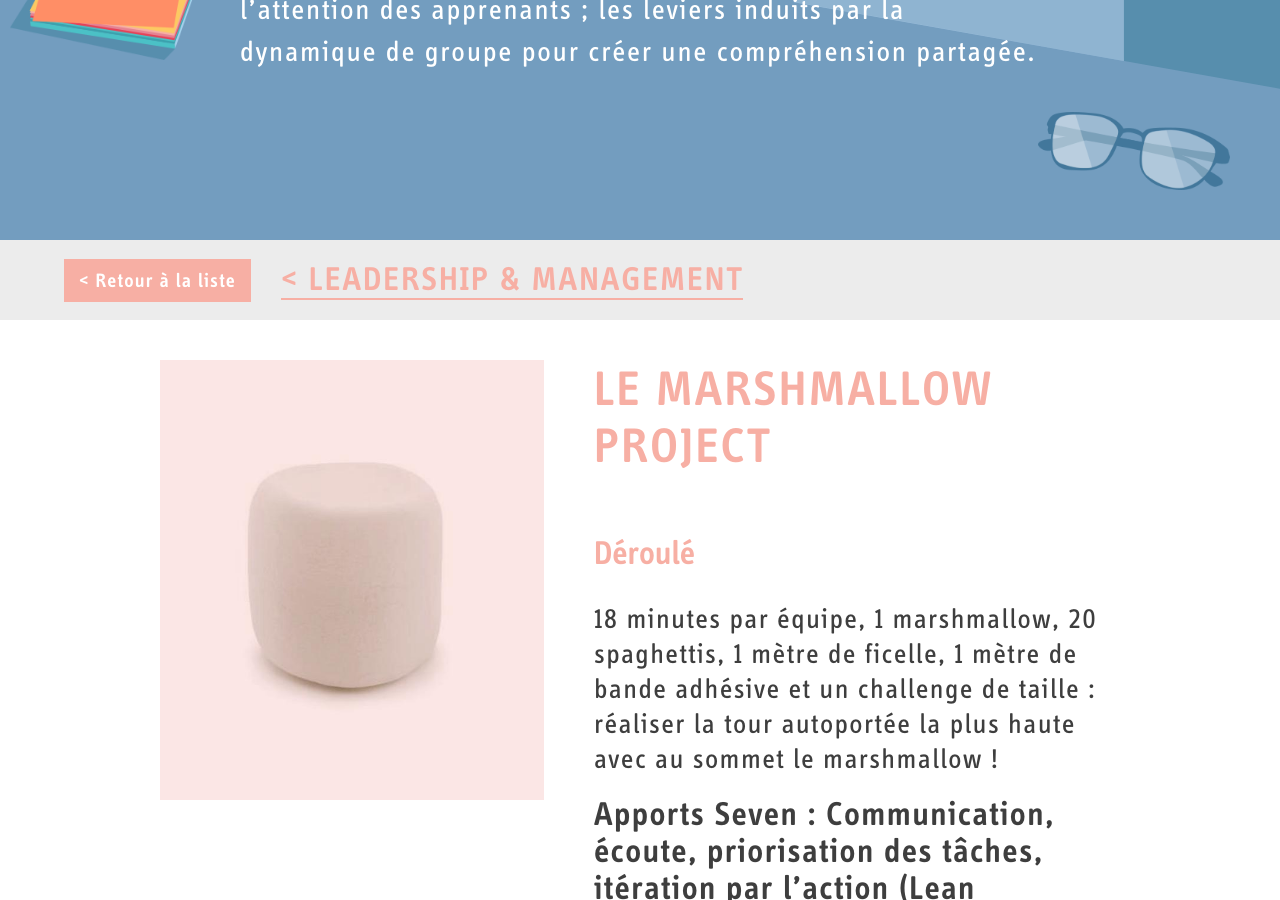
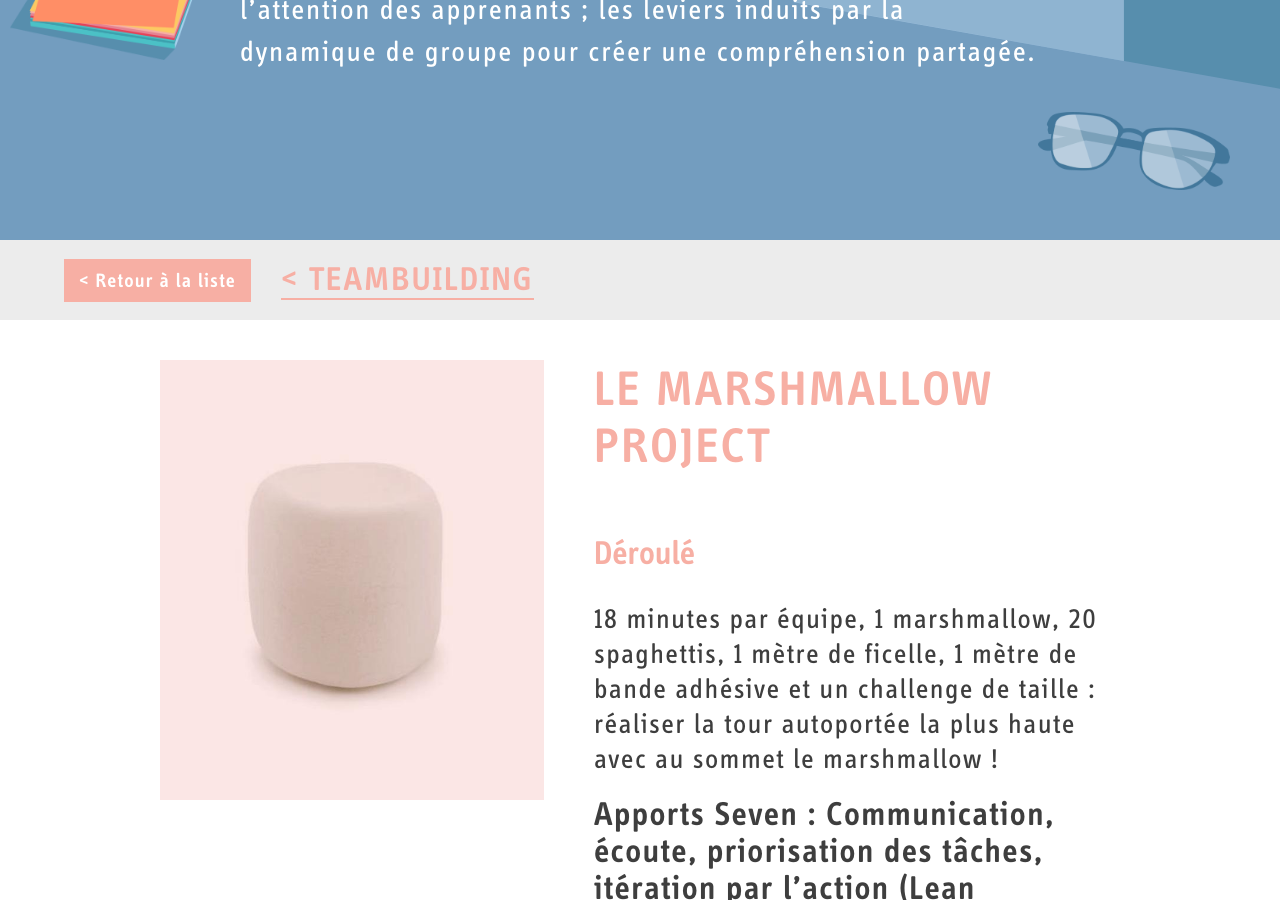
Before and after one commit to plebot/learn.byseven.co, a Jekyll site: the page built from _expertise/le-marshmallow-project.md, in a window 1280 px wide and 900 px high, scrolled down 482 px. Built offline with Jekyll 4.4.1, drawn with Linux system fonts in a browser that asks for light colours.

Commit message:
Update from Forestry.io - le-marshmallow-project.md

```diff
--- a/_expertise/le-marshmallow-project.md
+++ b/_expertise/le-marshmallow-project.md
@@ -1,14 +1,14 @@
 ---
 layout: content-expertise
 type: expertise
-category_displayed: Leadership & Management
+category_displayed: Teambuilding
 permalink: "/expertise/le-marshmallow-project/"
 title: Le marshmallow project
 image: le-marshmallow-project.jpg
 color: peach
 categories: teambuilding
 date: 2018-03-12 22:30:21 +0000
-category: leadership-management
+category: teambuilding
 ---
 
 ## Déroulé
```
